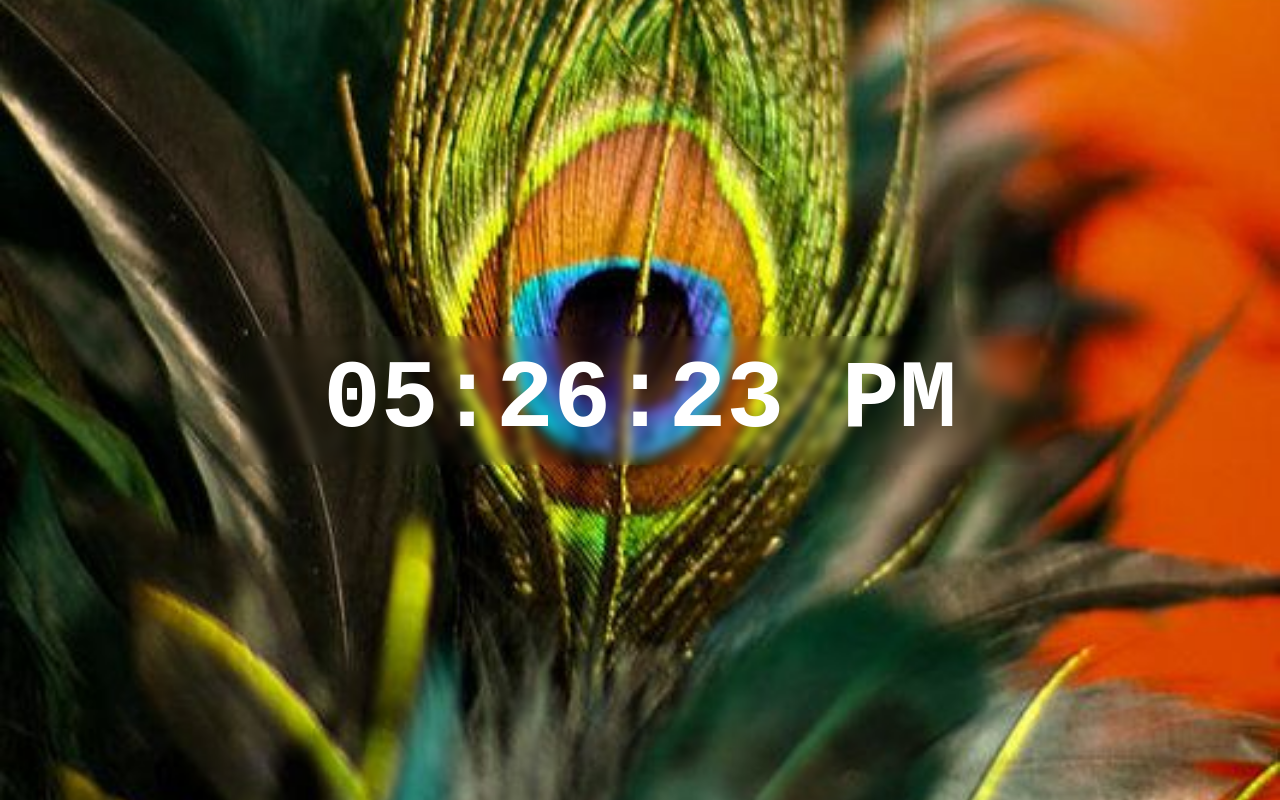
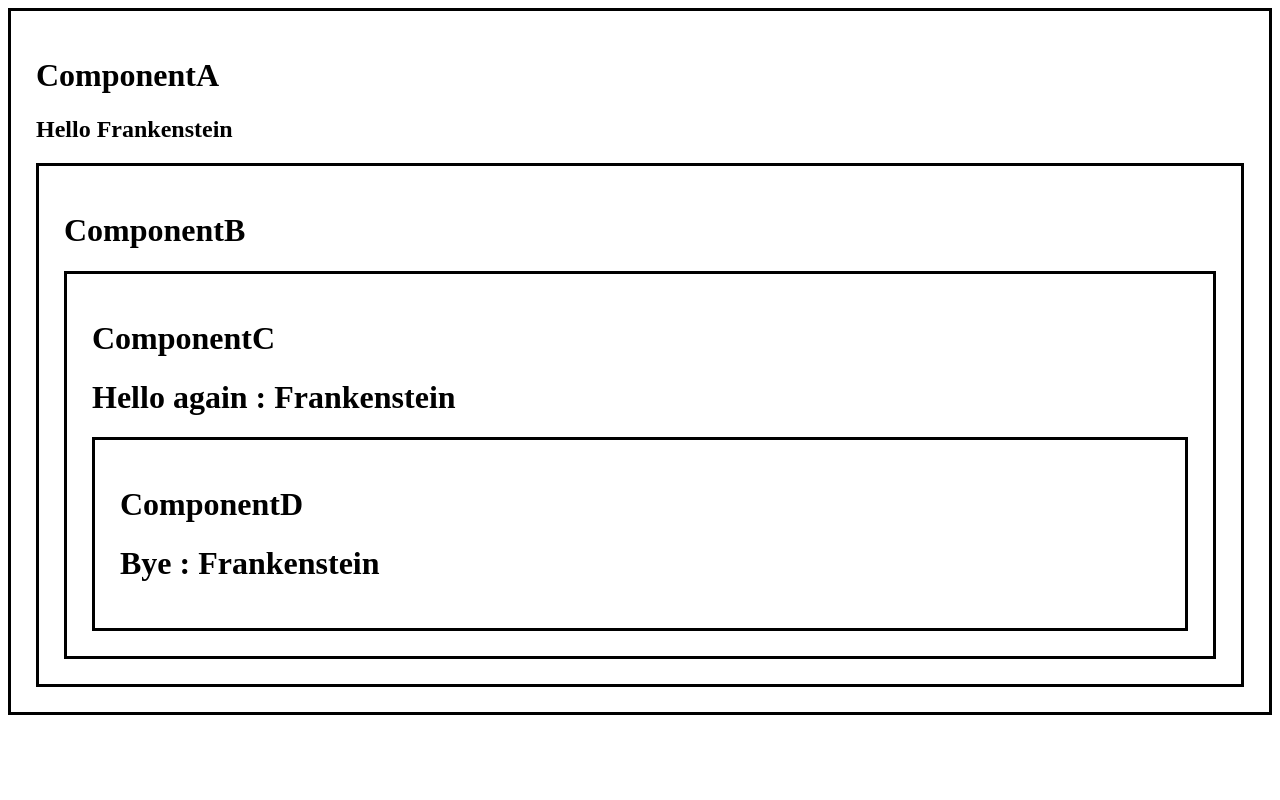
Before and after one commit to kunndnn/reactsLearn, a React (Vite) app: page / in a window 1280 px wide. Built offline with nearby package versions, Linux system fonts and the light colour scheme.

Commit message:
use context || avoid prop drilling

```diff
--- a/src/App.jsx
+++ b/src/App.jsx
@@ -1,8 +1,21 @@
-import DigitalClock from "./DigitalClock";
+// useContext()=> React hook that allows you to share values between multiple levels of components without passing props through each level
+
+//PROVIDER COMPONENT
+// 1. import { createContext } from "react";
+// 2. export const MyContext=createContext();
+// 3. <MyContext.Provider value={value}>
+// <Child/>
+// </MyContext.Provider>
+
+// CONSUMER COMPONENTS
+// 1. import React,{useContext} from "react";
+// import {MyContext} from './ComponentA';
+// 2. const value=useContext(MyContext)
+import ComponentA from "./ComponentA";
 function App() {
   return (
     <>
-      <DigitalClock />
+      <ComponentA />
     </>
   );
 }
--- /dev/null
+++ b/src/ComponentA.jsx
@@ -0,0 +1,18 @@
+import { useState, createContext } from "react";
+import ComponentB from "./ComponentB";
+
+export const UserContext = createContext();
+function ComponentA() {
+  const [user, setUser] = useState("Frankenstein");
+  return (
+    <div className="box">
+      <h1>ComponentA</h1>
+      <h2>{`Hello ${user}`}</h2>
+      <UserContext.Provider value={user}>
+        <ComponentB />
+      </UserContext.Provider>
+    </div>
+  );
+}
+
+export default ComponentA;
--- /dev/null
+++ b/src/ComponentB.jsx
@@ -0,0 +1,11 @@
+import ComponentC from "./ComponentC";
+function ComponentB() {
+  return (
+    <div className="box">
+      <h1>ComponentB</h1>
+      <ComponentC />
+    </div>
+  );
+}
+
+export default ComponentB;
--- /dev/null
+++ b/src/ComponentC.jsx
@@ -0,0 +1,18 @@
+import ComponentD from "./ComponentD";
+import { useContext } from "react";
+import { UserContext } from "./ComponentA";
+
+function ComponentC() {
+  const value = useContext(UserContext);
+
+  return (
+    <div className="box">
+      <h1>ComponentC</h1>
+      <h1>{`Hello again : ${value}`}</h1>
+
+      <ComponentD />
+    </div>
+  );
+}
+
+export default ComponentC;
--- /dev/null
+++ b/src/ComponentD.jsx
@@ -0,0 +1,14 @@
+import { useContext } from "react";
+import { UserContext } from "./ComponentA";
+
+function ComponentD() {
+  const value = useContext(UserContext);
+  return (
+    <div className="box">
+      <h1>ComponentD</h1>
+      <h1>{`Bye : ${value}`}</h1>
+    </div>
+  );
+}
+
+export default ComponentD;
--- a/src/DigitalClock.jsx
+++ /dev/null
@@ -1,38 +0,0 @@
-import { useState, useEffect } from "react";
-
-function DigitalClock() {
-  const [time, setTime] = useState(new Date());
-  useEffect(() => {
-    const intervalId = setInterval(() => {
-      setTime(new Date());
-    }, 1000);
-
-    return () => {
-      clearInterval(intervalId);
-    };
-  }, []);
-  //   useEffect(function,[dependencies]);
-  function formatTime() {
-    let hours = time.getHours();
-    const minuters = time.getMinutes();
-    const seconds = time.getSeconds();
-    const meridiem = hours >= 12 ? "PM" : "AM";
-    hours = hours % 12 || 12;
-
-    return `${padZero(hours)}:${padZero(minuters)}:${padZero(
-      seconds
-    )} ${meridiem}`;
-  }
-  function padZero(number) {
-    return (number < 10 ? `0` : "") + number;
-  }
-  return (
-    <div className="clock-container">
-      <div className="clock">
-        <span>{formatTime()}</span>
-      </div>
-    </div>
-  );
-}
-
-export default DigitalClock;
--- a/src/index.css
+++ b/src/index.css
@@ -1,28 +1,4 @@
-body {
-  background-image: url("./assets/image.jpg");
-  background-position: center;
-  background-repeat: no-repeat;
-  background-size: cover;
-  background-attachment: fixed;
-  margin: 0;
-  /**/
-  display: flex;
-  justify-content: center;
-  min-height: 100vh;
-  align-items: center;
+.box {
+  border: 3px solid;
+  padding: 25px;
 }
-
-.clock-container {
-  backdrop-filter: blur(5px);
-  width: 100vh;
-  padding: 10px 0  ;
-}
-
-.clock {
-  color: white;
-  font-size: 6rem;
-  font-weight: bold;
-  font-family: monospace;
-  text-align: center;
-  text-shadow: 3px 3px 5px hsla(0, 0%, 0, 0);
-}
```
